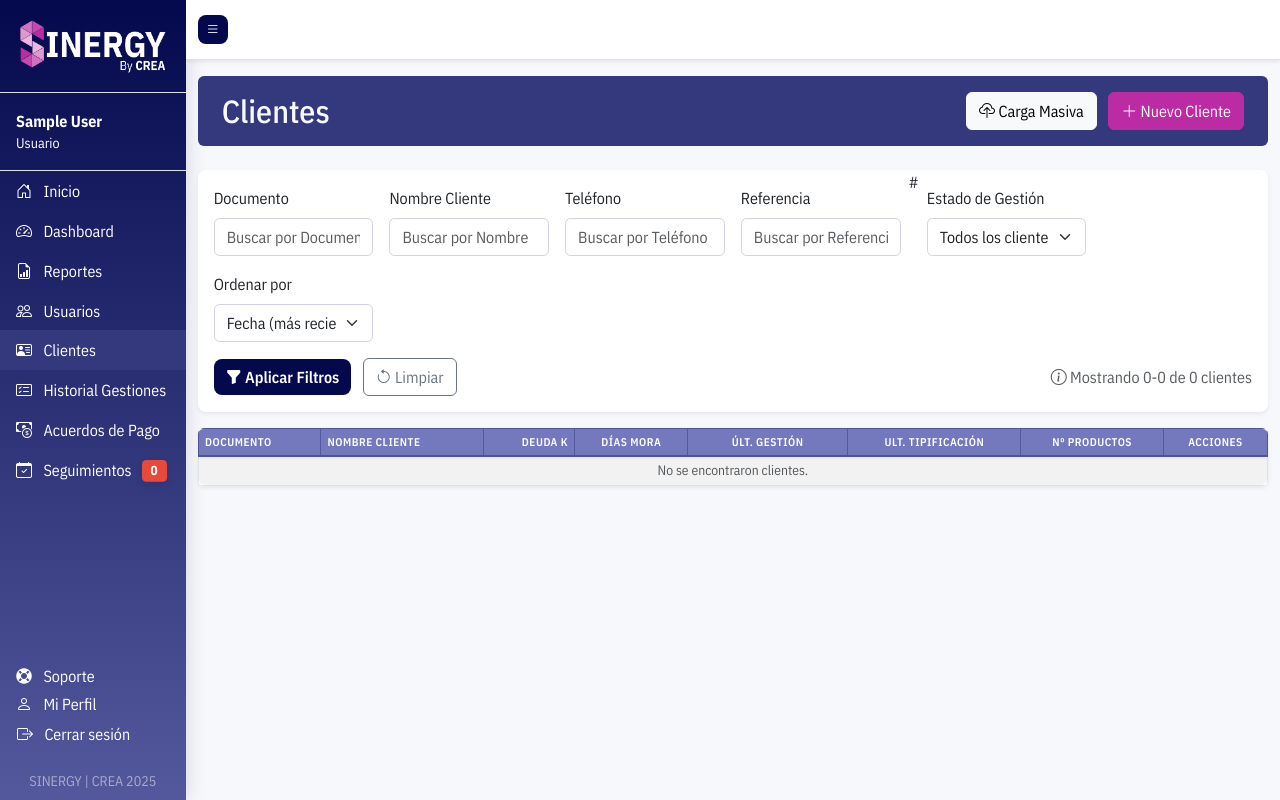
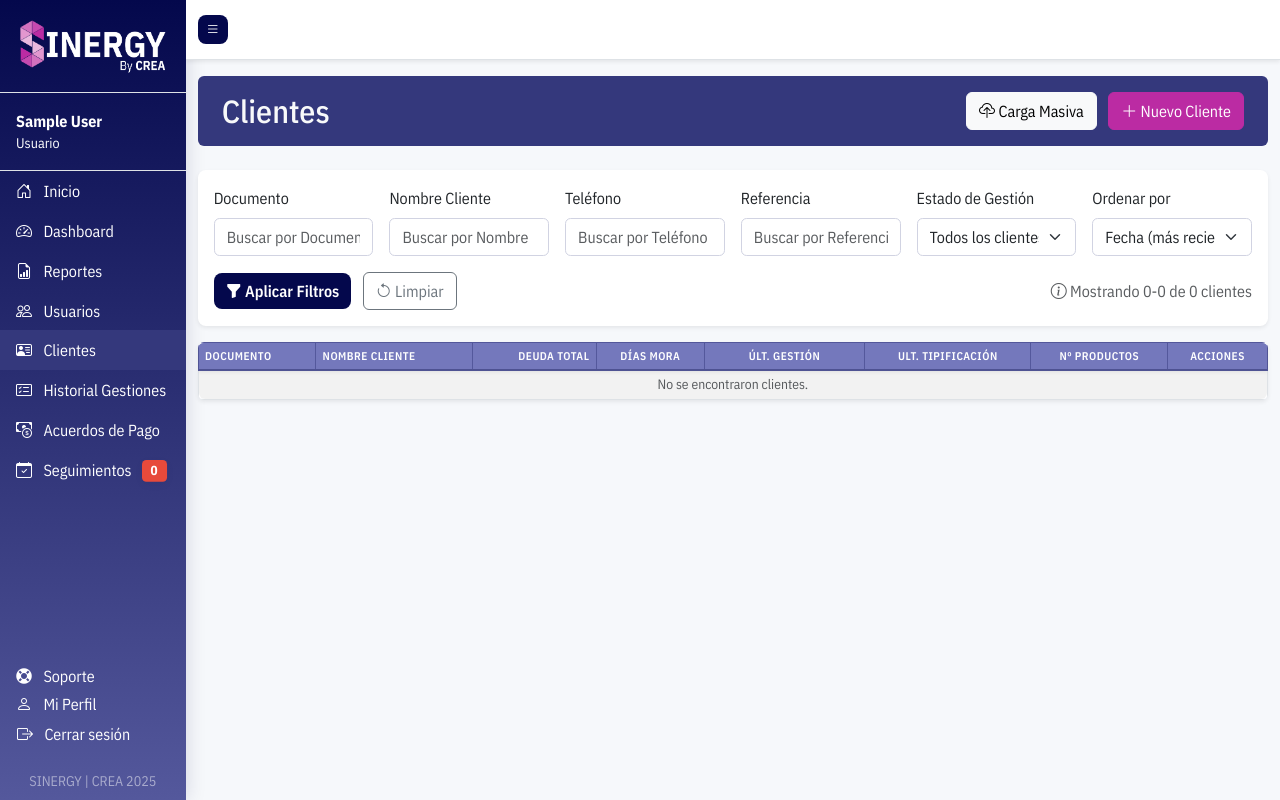
Before and after one commit to DataEngenieer/crea_online_crm, a Django app: page /clientes/ in a window 1280 px wide. Run offline with Django 5.2, Linux system fonts and the light colour scheme; the visitor is signed in with stand-in values (Sample User, id 1); data that the repository does not hold is empty; some libraries are stand-ins or nearby versions.

Commit message:
se cambia deudak por deuda total en tabla de clientes

```diff
--- a/core/templates/core/clientes.html
+++ b/core/templates/core/clientes.html
@@ -35,7 +35,7 @@
                         <label for="referencia" class="form-label">Referencia</label>
                         <input type="text" name="referencia" id="referencia" class="form-control filtro-input" value="{{ filtro_referencia }}" placeholder="Buscar por Referencia">
                     </div>
-                    #<div class="col-md-2">
+                    <div class="col-md-2">
                         <label for="gestion" class="form-label">Estado de Gestión</label>
                         <select name="gestion" id="gestion" class="form-select filtro-select">
                             <option value="todos" {% if filtro_gestion == 'todos' %}selected{% endif %}>Todos los clientes</option>
--- a/core/templates/core/partials/tabla_clientes_parcial.html
+++ b/core/templates/core/partials/tabla_clientes_parcial.html
@@ -5,7 +5,7 @@
             <tr>
                 <th>Documento</th>
                 <th>Nombre Cliente</th>
-                <th class="text-end">Deuda K</th>
+                <th class="text-end">Deuda Total</th>
                 <th class="text-center">Días Mora</th>
                 <th class="text-center" style="width: 15%;">Últ. Gestión</th>
                 <th class="text-center">Ult. Tipificación</th>
@@ -18,7 +18,7 @@
             <tr>
                 <td>{{ grupo_cliente.documento }}</td>
                 <td>{{ grupo_cliente.nombre_completo|default:'-' }}</td>
-                <td class="text-end">${{ grupo_cliente.deuda_principal_k|formato_numero|default:'0,00' }}</td>
+                <td class="text-end">${{ grupo_cliente.deuda_total|formato_numero|default:'0,00' }}</td>
                 <td class="text-center">{{ grupo_cliente.total_dias_mora|floatformat:0|default:'-' }}</td>
                 <td class="text-center">{{ grupo_cliente.fecha_ultima_gestion|date:"d/m/Y"|default:'Sin gestión' }}</td>
                 <td class="text-center">
```
